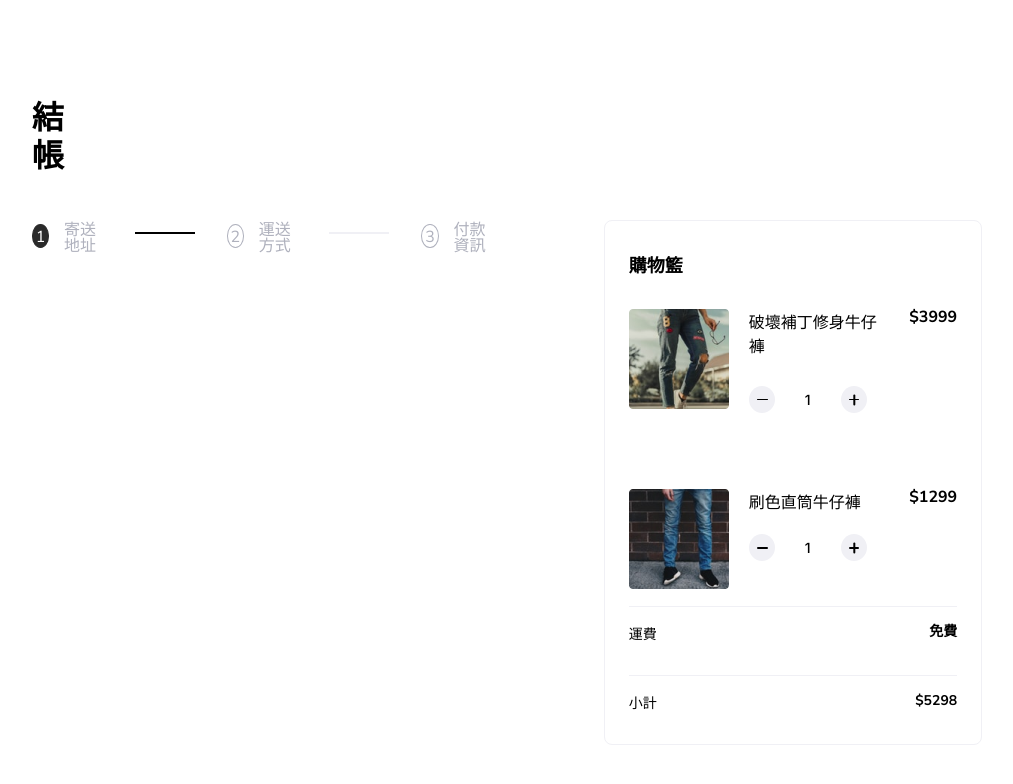
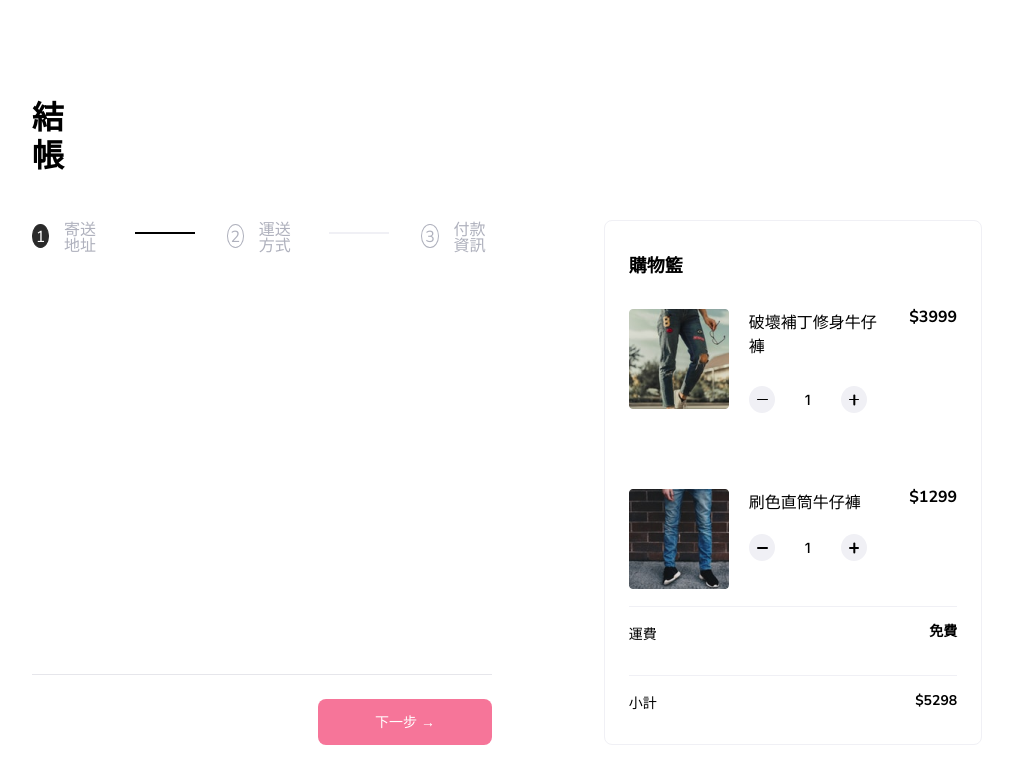
Before and after one commit to KUOCHIUHSIANG/alpha-shop-vue, a Vue app: page /#/checkoutPage/step1 in a window 1280 px wide. Shown: the top 784 px of the page, without its empty margins (133-1146 px from the left). Built offline with nearby package versions, Linux system fonts and the light colour scheme.

Commit message:
feat: build checkoutButton component.

```diff
--- /dev/null
+++ b/src/components/checkoutButton.vue
@@ -0,0 +1,10 @@
+<template>
+  <div class="main__button justify-content-flex-end">
+    <div class="main__button__previous d-none">
+      <button class="previous">← 上一步</button>
+    </div>
+    <div class="main__button__next stepOne">
+      <button class="next">下一步 →</button>
+    </div>
+  </div>
+</template>
--- a/src/views/checkoutAddress.vue
+++ b/src/views/checkoutAddress.vue
@@ -3,18 +3,20 @@
     <h1 class="main__title">結帳</h1>
     <Stepper />
     <Cart />
-
+    <Button />
   </main>
 </template>
 
 <script>
 import Stepper from '../components/stepper.vue'
 import Cart from '../components/cart.vue'
+import Button from '../components/checkoutButton.vue'
 
 export default {
   components: {
     Stepper,
-    Cart
+    Cart,
+    Button
   }
 }
 </script>
```
